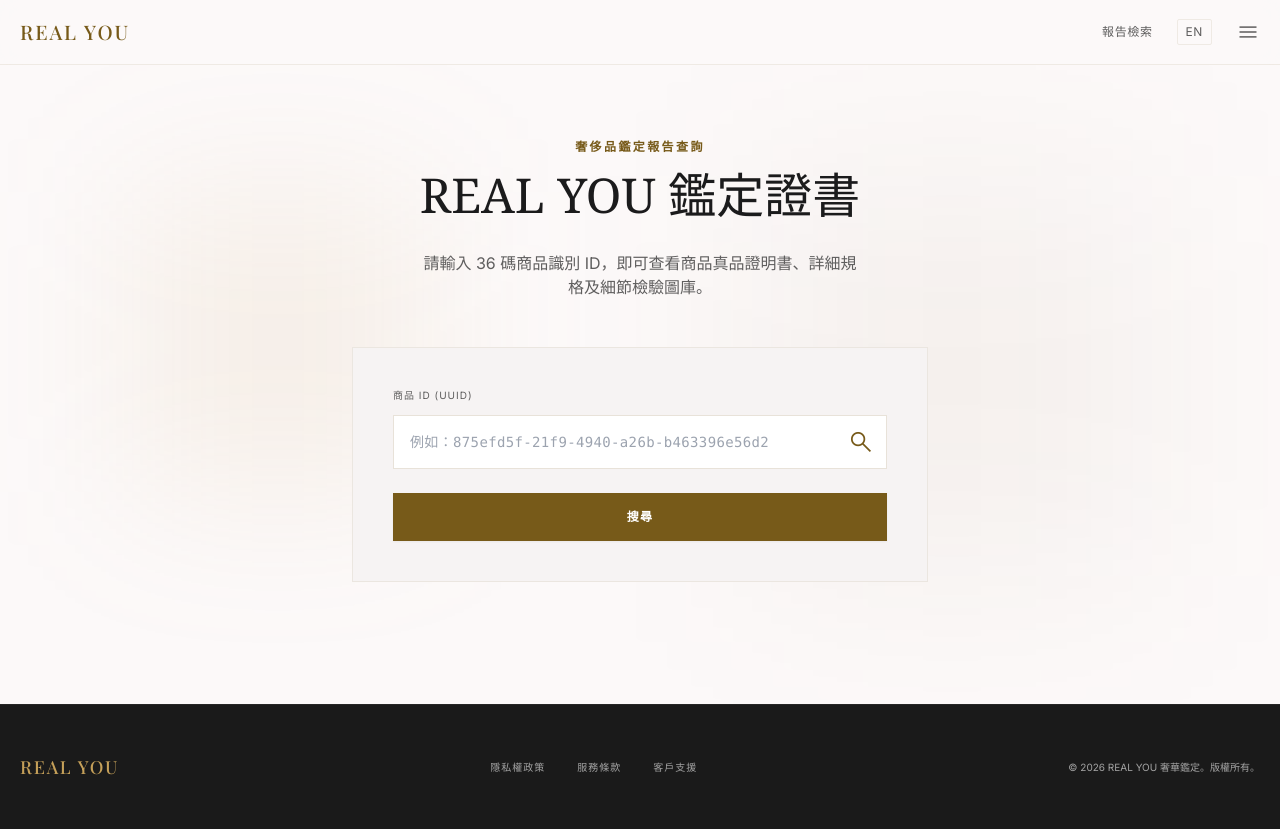
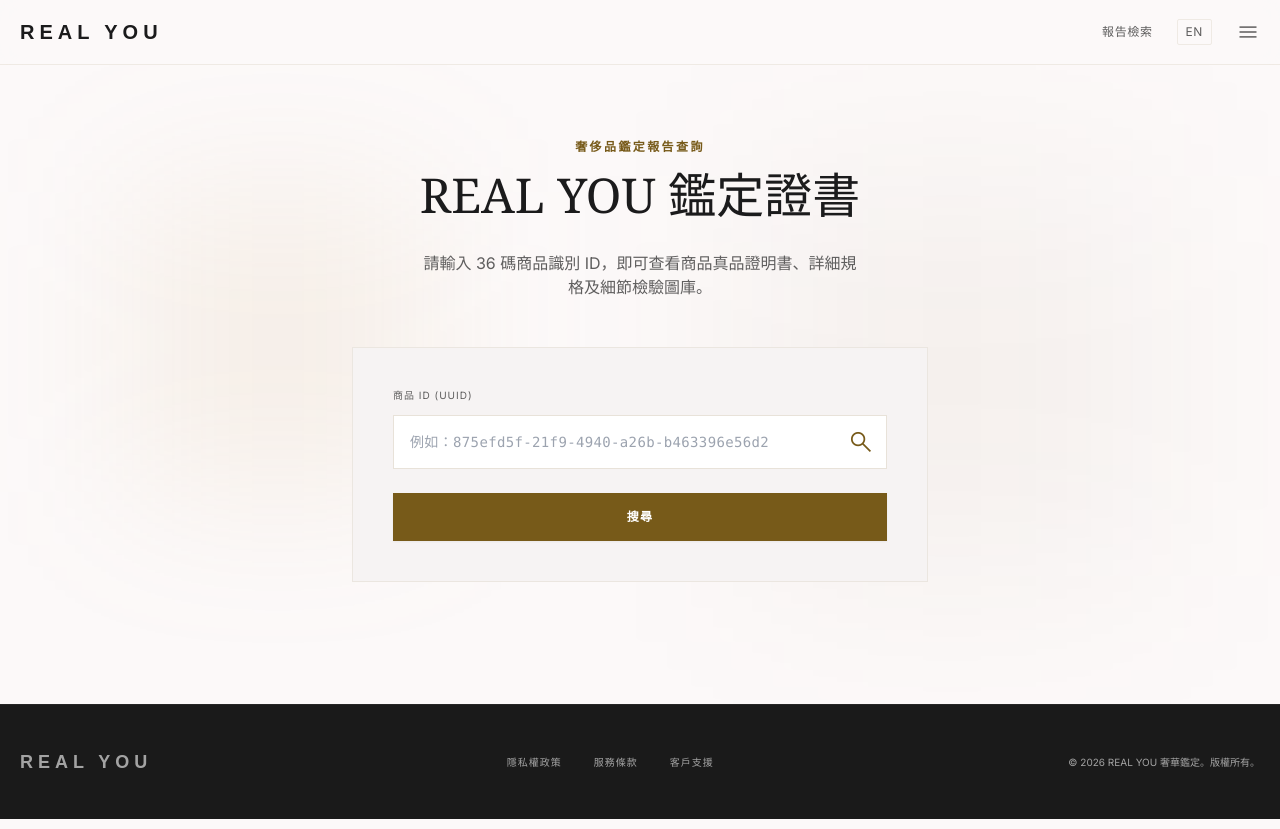
Before and after one commit to chuangmaster/real-you-service-front-end, a Vue app: page / in a window 1280 px wide. Built offline with nearby package versions, Linux system fonts and the light colour scheme.

Commit message:
style: update brand font family and colors across navbar, footer, and brand banner

```diff
--- a/src/App.vue
+++ b/src/App.vue
@@ -14,7 +14,7 @@
     <!-- Navbar -->
     <nav class="fixed top-0 w-full z-50 bg-surface/80 backdrop-blur-md border-b border-outline-variant/30">
       <div class="max-w-container-max mx-auto px-margin-mobile h-16 flex items-center justify-between">
-        <router-link to="/" class="font-display-lg text-xl tracking-widest text-primary uppercase hover:opacity-80 transition-opacity">
+        <router-link to="/" class="brand-logo-nav hover:opacity-80 transition-opacity">
           REAL YOU
         </router-link>
         <div class="flex items-center gap-6">
@@ -37,7 +37,7 @@
     <!-- Footer -->
     <footer class="bg-charcoal text-white/60 py-12 border-t border-white/5 mt-auto">
       <div class="max-w-container-max mx-auto px-margin-mobile flex flex-col md:flex-row justify-between items-center gap-8">
-        <span class="font-display-lg text-lg tracking-widest text-primary-container">REAL YOU</span>
+        <span class="brand-logo-footer">REAL YOU</span>
         <div class="flex gap-8 font-label-caps text-[10px] tracking-widest uppercase">
           <a class="hover:text-primary-container transition-colors" href="#">{{ $t('footer.privacy') }}</a>
           <a class="hover:text-primary-container transition-colors" href="#">{{ $t('footer.terms') }}</a>
@@ -52,5 +52,25 @@
 </template>
 
 <style scoped>
-/* Scoped styles if any */
+.brand-logo-nav {
+  font-family: "AFuturaOrto", sans-serif;
+  font-size: 20px;
+  font-weight: 700;
+  letter-spacing: 5px;
+  color: var(--v3-sidebar-menu-active-text-color);
+  line-height: 1;
+  white-space: nowrap;
+  text-transform: uppercase;
+}
+
+.brand-logo-footer {
+  font-family: "AFuturaOrto", sans-serif;
+  font-size: 18px;
+  font-weight: 700;
+  letter-spacing: 5px;
+  color: var(--v3-sidebar-menu-active-text-color);
+  line-height: 1;
+  white-space: nowrap;
+  text-transform: uppercase;
+}
 </style>
--- a/src/pages/order-management/components/BrandBanner.vue
+++ b/src/pages/order-management/components/BrandBanner.vue
@@ -27,7 +27,7 @@
   font-weight: 700;
   letter-spacing: 6px;
   margin: 0 0 8px;
-  color: var(--el-text-color-primary);
+  color: var(--v3-sidebar-menu-active-text-color);
   line-height: 1;
   white-space: nowrap;
 }
```
Also changed, not shown: 1 other file (tests, documents, lock files or other folders).
